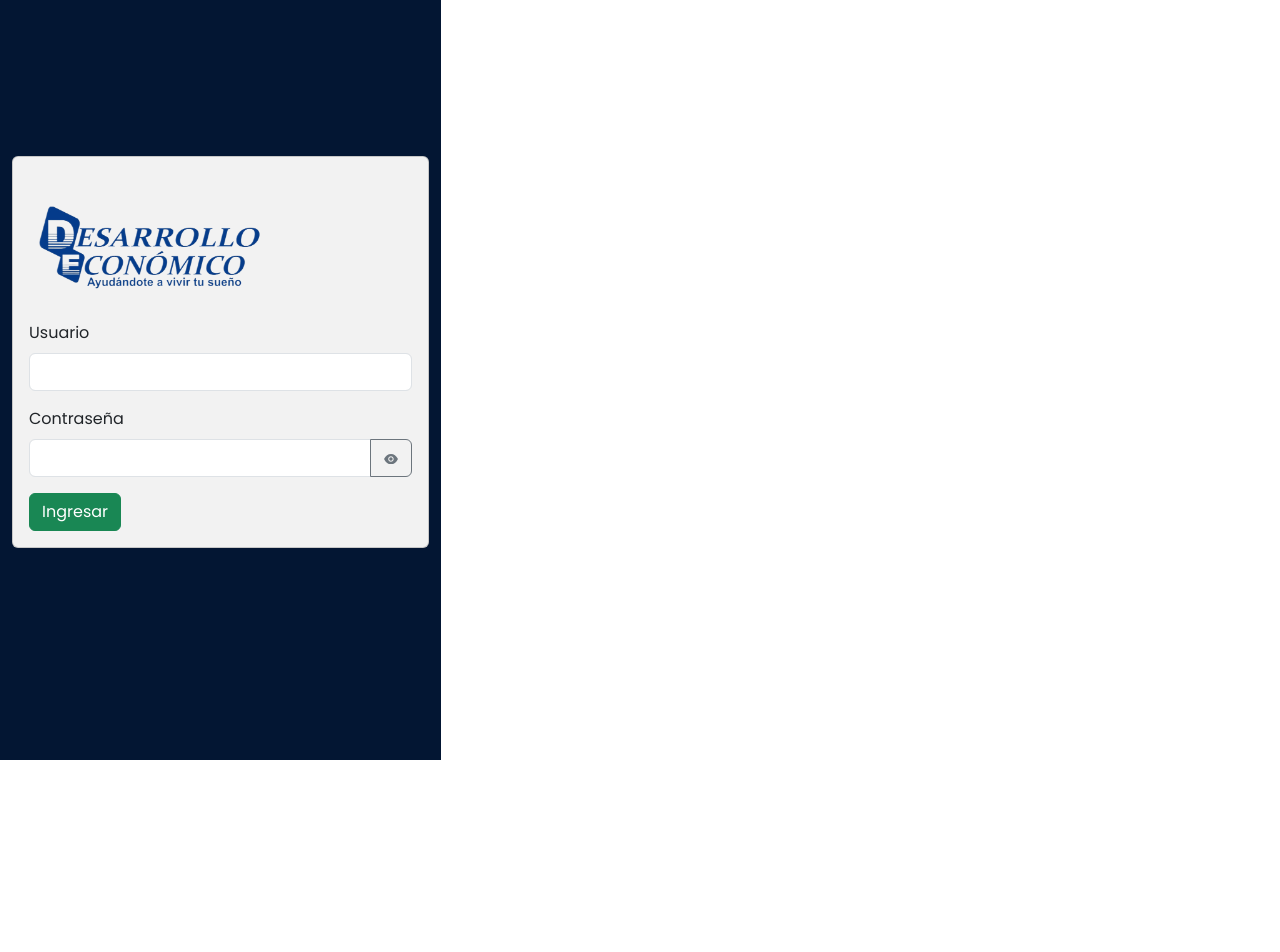
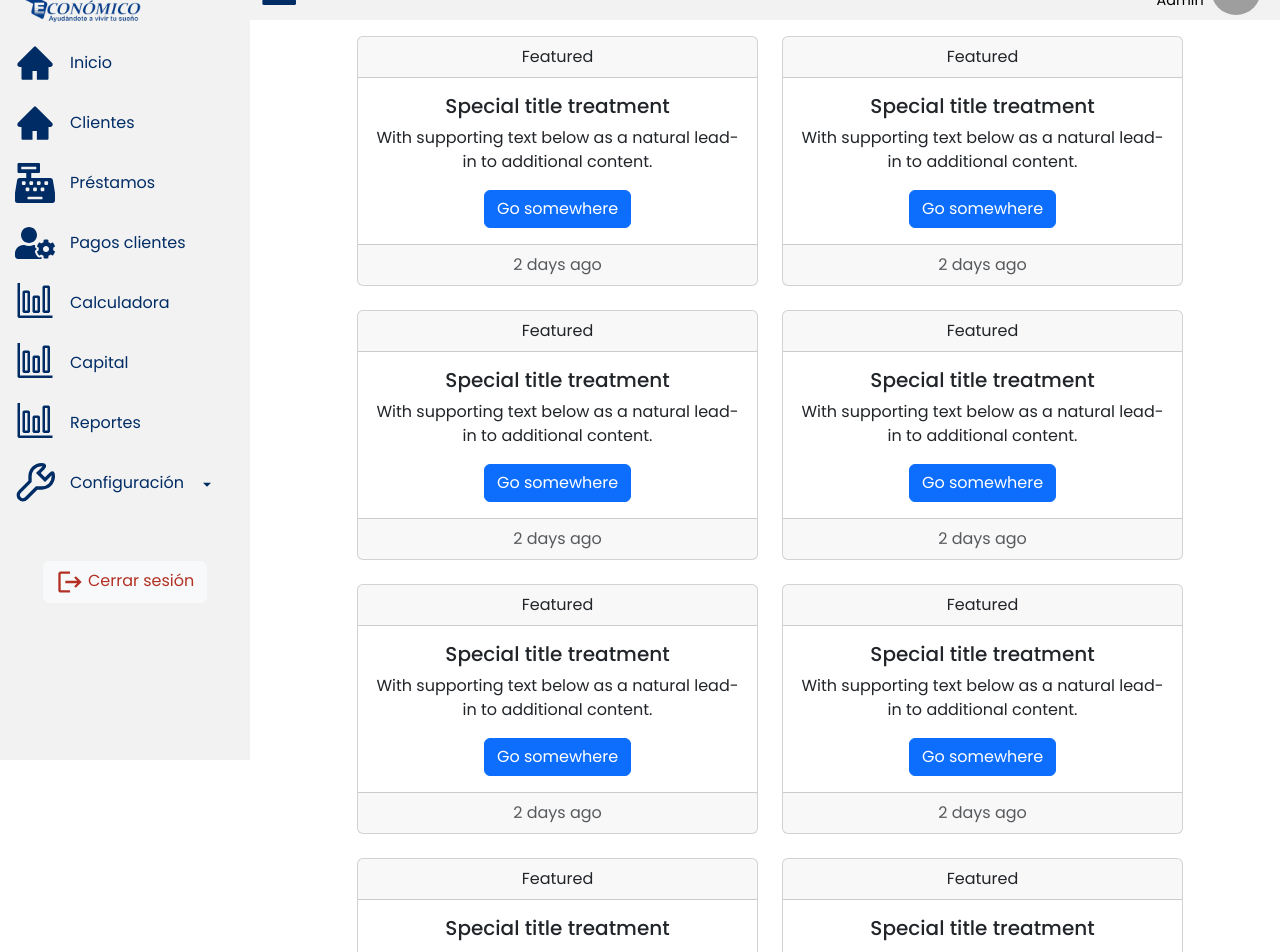
Before and after one commit to JefersonV/d-economico, a React (Vite) app: page / in a window 1280 px wide. Before the commit this address led to /login. Shown: the part 40-992 px from the top of the page. Before the commit the page ends 800 px from the top, so only its background shows below. Built offline with nearby package versions, Linux system fonts and the light colour scheme; no server answers; grey boxes are pictures that could not be loaded.

Commit message:
correcciones a sidebar

```diff
--- a/src/App.jsx
+++ b/src/App.jsx
@@ -13,7 +13,7 @@ function App() {
 
   //Traemos los datos que necesitemos del estado global
   const datosUsuario = useAuthStore((state) => ({
-    isAuth: false,
+    isAuth: true,
     rol: "Administrador",
   }));
 
--- a/src/main.jsx
+++ b/src/main.jsx
@@ -1,7 +1,6 @@
 import { StrictMode } from 'react'
 import { createRoot } from 'react-dom/client'
 import App from './App.jsx'
-import './index.css'
 import 'bootstrap/dist/css/bootstrap.min.css'
 
 createRoot(document.getElementById('root')).render(
--- a/src/pages/Home.jsx
+++ b/src/pages/Home.jsx
@@ -1,7 +1,5 @@
 import React, { useEffect } from 'react'
 import { useStore } from '../providers/GlobalProvider'
-
-
 
 export default function Home(props) {
 	const isOpen = useStore((state) => state.sidebar);
@@ -14,17 +12,147 @@ export default function Home(props) {
   return (
     <>
 			<div className={isOpen ? "wrapper" : "side"} >
-				<div className="container-fluid mt-4">
-					<div className="row">
-						<div className="card">
-							<div className="card-body">
-								<h3 className="color-red">Bienvenido</h3>
-								<p>sesion iniciada...</p>
+				<div className="container">
+					<div className="row justify-content-center">
+						<div className="col-5 ">
+							<div class="card text-center">
+								<div class="card-header">
+									Featured
+								</div>
+								<div class="card-body">
+									<h5 class="card-title">Special title treatment</h5>
+									<p class="card-text">With supporting text below as a natural lead-in to additional content.</p>
+									<a href="#" class="btn btn-primary">Go somewhere</a>
+								</div>
+								<div class="card-footer text-body-secondary">
+									2 days ago
+								</div>
 							</div>
 						</div>
+
+						<div className="col-5">
+							<div class="card text-center">
+								<div class="card-header">
+									Featured
+								</div>
+								<div class="card-body">
+									<h5 class="card-title">Special title treatment</h5>
+									<p class="card-text">With supporting text below as a natural lead-in to additional content.</p>
+									<a href="#" class="btn btn-primary">Go somewhere</a>
+								</div>
+								<div class="card-footer text-body-secondary">
+									2 days ago
+								</div>
+							</div>
+						</div>
+
+					</div>
+					{/* Row 2 */}
+					<div className="row  justify-content-center mt-4">
+						<div className="col-5">
+							<div class="card text-center">
+								<div class="card-header">
+									Featured
+								</div>
+								<div class="card-body">
+									<h5 class="card-title">Special title treatment</h5>
+									<p class="card-text">With supporting text below as a natural lead-in to additional content.</p>
+									<a href="#" class="btn btn-primary">Go somewhere</a>
+								</div>
+								<div class="card-footer text-body-secondary">
+									2 days ago
+								</div>
+							</div>
+						</div>
+
+						<div className="col-5">
+							<div class="card text-center">
+								<div class="card-header">
+									Featured
+								</div>
+								<div class="card-body">
+									<h5 class="card-title">Special title treatment</h5>
+									<p class="card-text">With supporting text below as a natural lead-in to additional content.</p>
+									<a href="#" class="btn btn-primary">Go somewhere</a>
+								</div>
+								<div class="card-footer text-body-secondary">
+									2 days ago
+								</div>
+							</div>
+						</div>
+
+					</div>
+					{/* Row 3 */}
+					<div className="row justify-content-center mt-4">
+						<div className="col-5">
+							<div class="card text-center">
+								<div class="card-header">
+									Featured
+								</div>
+								<div class="card-body">
+									<h5 class="card-title">Special title treatment</h5>
+									<p class="card-text">With supporting text below as a natural lead-in to additional content.</p>
+									<a href="#" class="btn btn-primary">Go somewhere</a>
+								</div>
+								<div class="card-footer text-body-secondary">
+									2 days ago
+								</div>
+							</div>
+						</div>
+
+						<div className="col-5">
+							<div class="card text-center">
+								<div class="card-header">
+									Featured
+								</div>
+								<div class="card-body">
+									<h5 class="card-title">Special title treatment</h5>
+									<p class="card-text">With supporting text below as a natural lead-in to additional content.</p>
+									<a href="#" class="btn btn-primary">Go somewhere</a>
+								</div>
+								<div class="card-footer text-body-secondary">
+									2 days ago
+								</div>
+							</div>
+						</div>
+
+					</div>
+					{/* Row 4 */}
+					<div className="row justify-content-center mt-4">
+						<div className="col-5">
+							<div class="card text-center">
+								<div class="card-header">
+									Featured
+								</div>
+								<div class="card-body">
+									<h5 class="card-title">Special title treatment</h5>
+									<p class="card-text">With supporting text below as a natural lead-in to additional content.</p>
+									<a href="#" class="btn btn-primary">Go somewhere</a>
+								</div>
+								<div class="card-footer text-body-secondary">
+									2 days ago
+								</div>
+							</div>
+						</div>
+
+						<div className="col-5">
+							<div class="card text-center">
+								<div class="card-header">
+									Featured
+								</div>
+								<div class="card-body">
+									<h5 class="card-title">Special title treatment</h5>
+									<p class="card-text">With supporting text below as a natural lead-in to additional content.</p>
+									<a href="#" class="btn btn-primary">Go somewhere</a>
+								</div>
+								<div class="card-footer text-body-secondary">
+									2 days ago
+								</div>
+							</div>
+						</div>
+
 					</div>
 				</div>
-
 			</div>
     </>
   )
--- a/src/pages/Login.jsx
+++ b/src/pages/Login.jsx
@@ -103,7 +103,7 @@ function Login() {
                     type="button"
                     onClick={toggleShowPassword}
                   >
-                    {showPassword ? <AiFillEyeInvisible /> : <AiFillEye />}
+                    {showPassword ? <AiFillEye /> :  <AiFillEyeInvisible />}
                   </button>
                 </div>
               </div>
--- a/src/styles/App.scss
+++ b/src/styles/App.scss
@@ -5,7 +5,7 @@
   celeste #cf5448 #05b1ff*/
   --font-poppins: "Poppins";
   --subitem-sidebar: #dbdada;
-  --color-sidebar: #000000;
+  --color-sidebar: #002c65;
   --border-sidebar: #ccc;
   --border-sidebar2: #05b1ff;
   --bg-sidebar: #f2f2f2;
@@ -16,7 +16,8 @@
   --sidebar-height-open: 50px;
   --logo-image: 75px;
   --logo-image-close: 50px;
-  --margin-header: 4.5em;
+  --margin-header: 1em;
+  // --margin-header: 4.5em;👀👀
   /* responsive */
   --sidebar-width-open--tablet: 215px;
   --sidebar-width-close--tablet: 60px;
@@ -42,7 +43,12 @@ div {
 }
 
 body {
-  overflow-x: hidden;
+  overflow-x: visible;
+  /* width: 100%; */
+}
+
+#root {
+  width: inherit;
 }
 
 .wrapper {
@@ -83,9 +89,9 @@ main {
   align-items: center;
   padding-right: 1.2em;
   width: 100vw;
-  position: fixed;
+  /* position: fixed;
   z-index: 50;
-  top: 0;
+  top: 0; */
   &-avatar {
     object-fit: cover;
   }
--- a/src/styles/index.css
+++ /dev/null
@@ -1,82 +0,0 @@
-body {
-  background-color: #1E1E1E;
-}
-/* @import url('https://fonts.googleapis.com/css2?family=Poppins:wght@200;300;400;500;600;700;800&display=swap');
-
-:root {
-  --font-poppins: "Poppins";
-  --bd-sidebar: #8C3C34;
-  --color-sidebar: #FFFFFF;
-}
-
-p,h1,h2,h3,h4,h5,h6,span {
-  font-family: var(--font-poppins), sans-serif;
-} */
-/* :root {
-  font-family: Inter, system-ui, Avenir, Helvetica, Arial, sans-serif;
-  line-height: 1.5;
-  font-weight: 400;
-  color-scheme: light dark;
-  color: rgba(255, 255, 255, 0.87);
-  background-color: #242424;
-  font-synthesis: none;
-  text-rendering: optimizeLegibility;
-  -webkit-font-smoothing: antialiased;
-  -moz-osx-font-smoothing: grayscale;
-  -webkit-text-size-adjust: 100%;
-}
-
-a {
-  font-weight: 500;
-  color: #646cff;
-  text-decoration: inherit;
-}
-a:hover {
-  color: #535bf2;
-}
-
-body {
-  margin: 0;
-  display: flex;
-  place-items: center;
-  min-width: 320px;
-  min-height: 100vh;
-}
-
-h1 {
-  font-size: 3.2em;
-  line-height: 1.1;
-}
-
-button {
-  border-radius: 8px;
-  border: 1px solid transparent;
-  padding: 0.6em 1.2em;
-  font-size: 1em;
-  font-weight: 500;
-  font-family: inherit;
-  background-color: #1a1a1a;
-  cursor: pointer;
-  transition: border-color 0.25s;
-}
-button:hover {
-  border-color: #646cff;
-}
-button:focus,
-button:focus-visible {
-  outline: 4px auto -webkit-focus-ring-color;
-}
-
-@media (prefers-color-scheme: light) {
-  :root {
-    color: #213547;
-    background-color: #ffffff;
-  }
-  a:hover {
-    color: #747bff;
-  }
-  button {
-    background-color: #f9f9f9;
-  }
-}
- */
```
